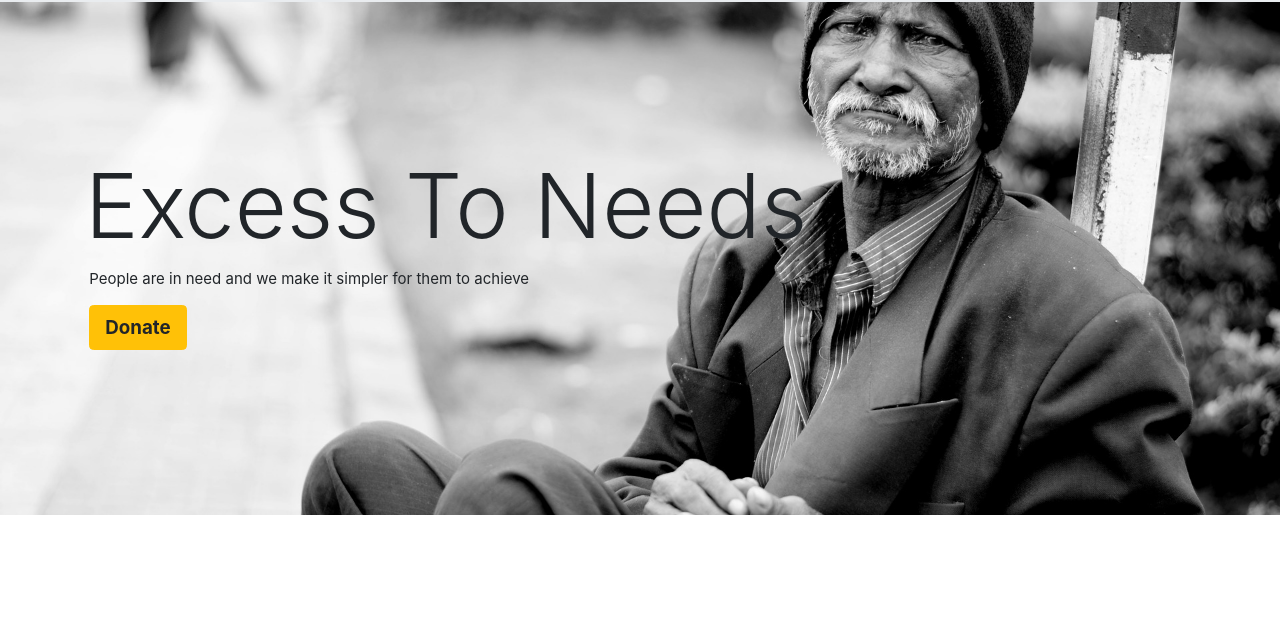
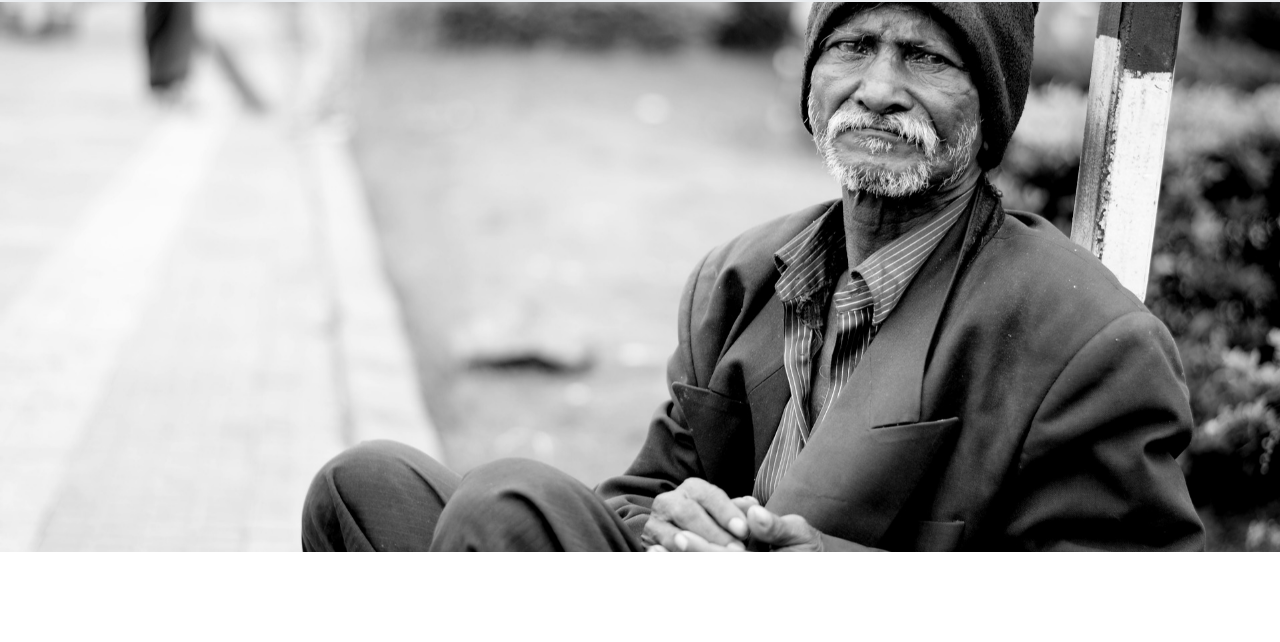
Before and after one commit to chibuezeanakor/E2NWeb, a plain HTML site: page index.html in a window 1280 px wide. Shown: the part 63-705 px from the top of the page. Drawn offline with nearby package versions, Linux system fonts and the light colour scheme.

Commit message:
added carousel functionality and took out jumbotron

```diff
--- a/index.html
+++ b/index.html
@@ -44,11 +44,17 @@
 	</nav>
 	<main role="main">
 		<!-- Main jumbotron for a primary marketing message or call to action -->
-		<div class="jumbotron text-left">
-			<div class="container">
-				<h1 class="display-1">Excess To Needs</h1>
-				<p>&nbsp;People are in need and we make it simpler for them to achieve</p>
-				<p>&nbsp;<a class="btn btn-warning btn-lg" href="#" role="button"><strong>Donate</strong></a></p>
+		<div class="carousel slide" data-ride="carousel">
+			<div class="carousel-inner">
+				<div class="carousel-item active">
+
+				</div>
+				<div class="carousel-item">
+
+				</div>
+				<div class="carousel-item">
+
+				</div>
 			</div>
 		</div>
 		<div class="container data">
--- a/style.css
+++ b/style.css
@@ -17,9 +17,10 @@ body {
   66%  { color: rgb(34, 88, 158); }
   100% { color:rgb(79, 187, 70);  }
 }
-.jumbotron {
+.carousel-item {
 	padding: 10rem 2rem !important;
 	border-radius: 0px!important;
+	min-height: 550px;
 	background-image: url("main.jpg");
 	background-position:center;
 	background-size:cover;
```
